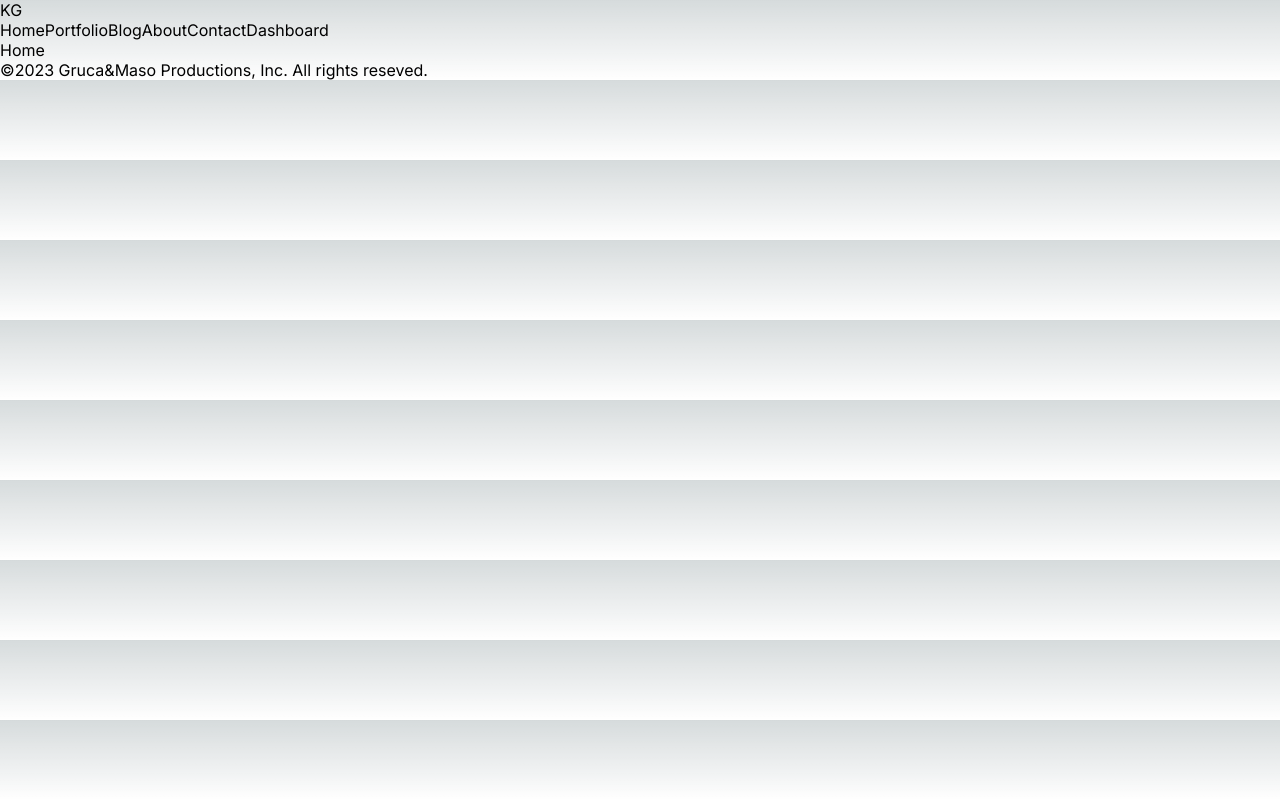
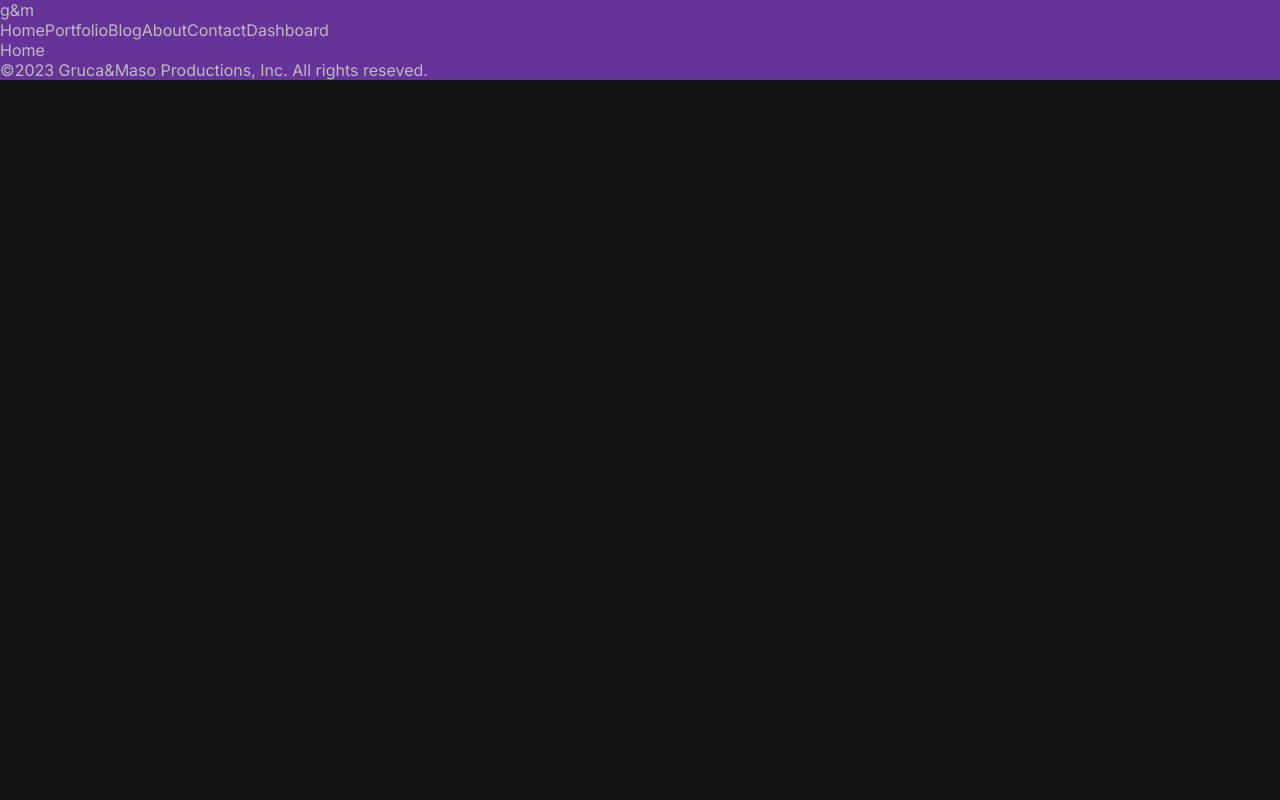
Before and after one commit to kgruca/portfolio-site, a Next.js app: page / in a window 1280 px wide. Built offline with nearby package versions, Linux system fonts and the light colour scheme.

Commit message:
modified globals.css, added contiainer class to layout, added loading page to contact

```diff
--- a/src/app/globals.css
+++ b/src/app/globals.css
@@ -1,78 +1,3 @@
-:root {
-  --max-width: 1100px;
-  --border-radius: 12px;
-  --font-mono: ui-monospace, Menlo, Monaco, 'Cascadia Mono', 'Segoe UI Mono',
-    'Roboto Mono', 'Oxygen Mono', 'Ubuntu Monospace', 'Source Code Pro',
-    'Fira Mono', 'Droid Sans Mono', 'Courier New', monospace;
-
-  --foreground-rgb: 0, 0, 0;
-  --background-start-rgb: 214, 219, 220;
-  --background-end-rgb: 255, 255, 255;
-
-  --primary-glow: conic-gradient(
-    from 180deg at 50% 50%,
-    #16abff33 0deg,
-    #0885ff33 55deg,
-    #54d6ff33 120deg,
-    #0071ff33 160deg,
-    transparent 360deg
-  );
-  --secondary-glow: radial-gradient(
-    rgba(255, 255, 255, 1),
-    rgba(255, 255, 255, 0)
-  );
-
-  --tile-start-rgb: 239, 245, 249;
-  --tile-end-rgb: 228, 232, 233;
-  --tile-border: conic-gradient(
-    #00000080,
-    #00000040,
-    #00000030,
-    #00000020,
-    #00000010,
-    #00000010,
-    #00000080
-  );
-
-  --callout-rgb: 238, 240, 241;
-  --callout-border-rgb: 172, 175, 176;
-  --card-rgb: 180, 185, 188;
-  --card-border-rgb: 131, 134, 135;
-}
-
-@media (prefers-color-scheme: dark) {
-  :root {
-    --foreground-rgb: 255, 255, 255;
-    --background-start-rgb: 0, 0, 0;
-    --background-end-rgb: 0, 0, 0;
-
-    --primary-glow: radial-gradient(rgba(1, 65, 255, 0.4), rgba(1, 65, 255, 0));
-    --secondary-glow: linear-gradient(
-      to bottom right,
-      rgba(1, 65, 255, 0),
-      rgba(1, 65, 255, 0),
-      rgba(1, 65, 255, 0.3)
-    );
-
-    --tile-start-rgb: 2, 13, 46;
-    --tile-end-rgb: 2, 5, 19;
-    --tile-border: conic-gradient(
-      #ffffff80,
-      #ffffff40,
-      #ffffff30,
-      #ffffff20,
-      #ffffff10,
-      #ffffff10,
-      #ffffff80
-    );
-
-    --callout-rgb: 20, 20, 20;
-    --callout-border-rgb: 108, 108, 108;
-    --card-rgb: 100, 100, 100;
-    --card-border-rgb: 200, 200, 200;
-  }
-}
-
 * {
   box-sizing: border-box;
   padding: 0;
@@ -83,25 +8,15 @@ html,
 body {
   max-width: 100vw;
   overflow-x: hidden;
-}
-
-body {
-  color: rgb(var(--foreground-rgb));
-  background: linear-gradient(
-      to bottom,
-      transparent,
-      rgb(var(--background-end-rgb))
-    )
-    rgb(var(--background-start-rgb));
+  background-color: #111;
+  color: #bbb;
 }
 
 a {
+  text-decoration: none;
   color: inherit;
-  text-decoration: none;
 }
 
-@media (prefers-color-scheme: dark) {
-  html {
-    color-scheme: dark;
-  }
+.container {
+  background-color: rebeccapurple;
 }
--- a/src/app/layout.tsx
+++ b/src/app/layout.tsx
@@ -14,9 +14,11 @@ export const metadata: Metadata = {
 const RootLayout = ({ children }: { children: React.ReactNode }) => (
   <html lang="en">
     <body className={inter.className}>
-      <Navbar />
-      {children}
-      <Footer />
+      <div className="container">
+        <Navbar />
+        {children}
+        <Footer />
+      </div>
     </body>
   </html>
 );
--- a/src/components/navbar/Navbar.tsx
+++ b/src/components/navbar/Navbar.tsx
@@ -36,7 +36,7 @@ const links = [
 
 const Navbar = () => (
   <div>
-    <Link href="/">KG</Link>
+    <Link href="/">g&m</Link>
     <div>
       {links.map((link) => (
         <Link key={link.id} href={link.url}>
```
Also changed, not shown: src/app/contact/loading.tsx (+7 -0 lines).
